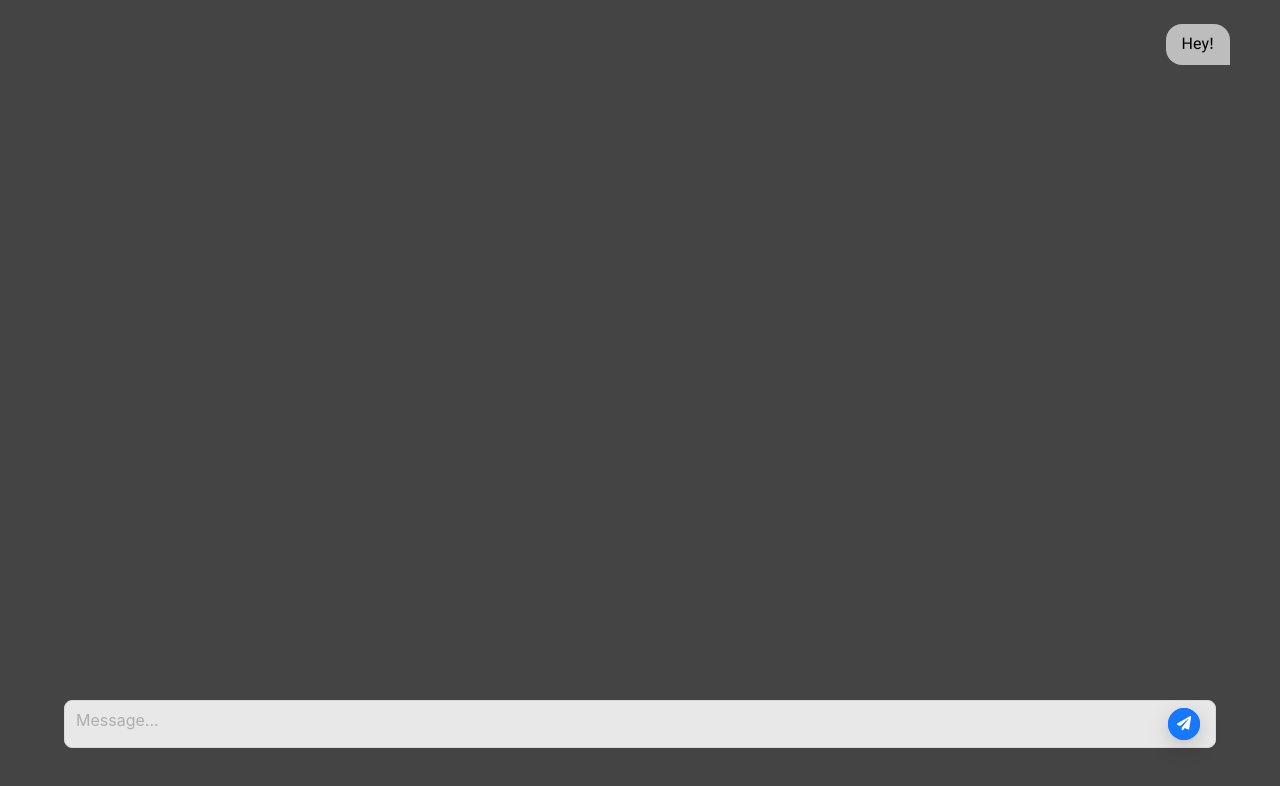
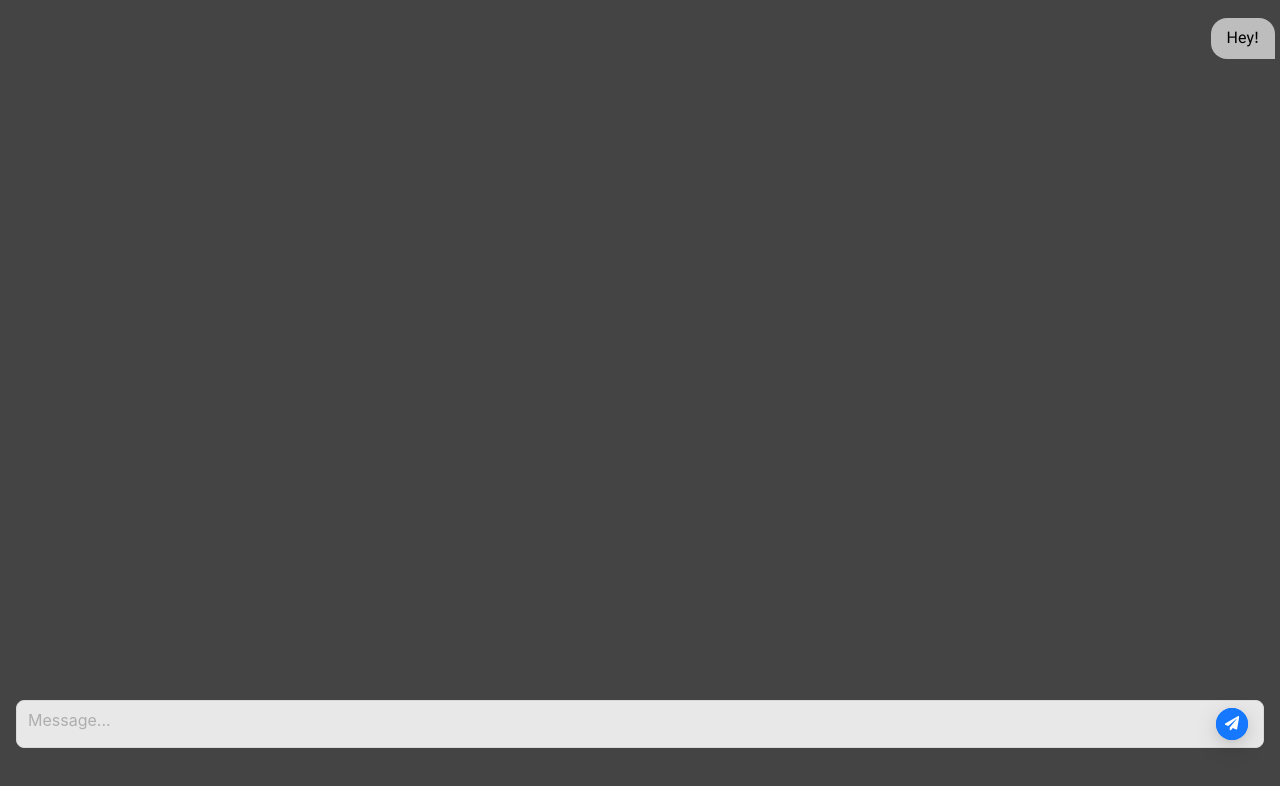
Before and after one commit to sorooshjaberi/SoroushGPT, a Next.js app: page / in a window 1280 px wide. Shown: the top 786 px of the page. Built offline with nearby package versions, Linux system fonts and the light colour scheme.

Commit message:
paddings fixed

```diff
--- a/components/chat/inputBar/index.tsx
+++ b/components/chat/inputBar/index.tsx
@@ -55,7 +55,7 @@ const MessageInputBar = (props: Props) => {
     >
       <form
         style={{
-          width: "90vw",
+          width: "calc(100vw - 2rem)",
           minHeight: "20px",
           position: "relative",
         }}
--- a/components/chat/messages/index.tsx
+++ b/components/chat/messages/index.tsx
@@ -25,18 +25,19 @@ const userMessageStyle = (
     borderRadius:
       isUser === "assistant" ? "1rem 1rem 0 1rem" : "1rem 1rem 1rem 0",
     maxWidth: "90%",
-    margin: "8px 2px",
+    margin: "8px 0",
   };
 };
 const messagesContainerStyles: React.CSSProperties = {
   display: "flex",
   flexDirection: "column",
   justifyContent: "start",
-  padding: "1rem 2rem",
+  padding: "10px 0",
   textAlign: "start",
   height: "100%",
   overflowY: "scroll",
   overflowX: "hidden",
+  // margin:"-7px"
 };
 const ChatSectionStyles: React.CSSProperties = {
   textAlign: "center",
--- a/src/pages/index.tsx
+++ b/src/pages/index.tsx
@@ -20,7 +20,7 @@ export default function Home() {
         style={{
           height: "100vh",
           width: "100vw",
-          padding: "0 1rem",
+          padding: "0 5px",
         }}
       >
         <Messages messages={chatHistory} />
```
